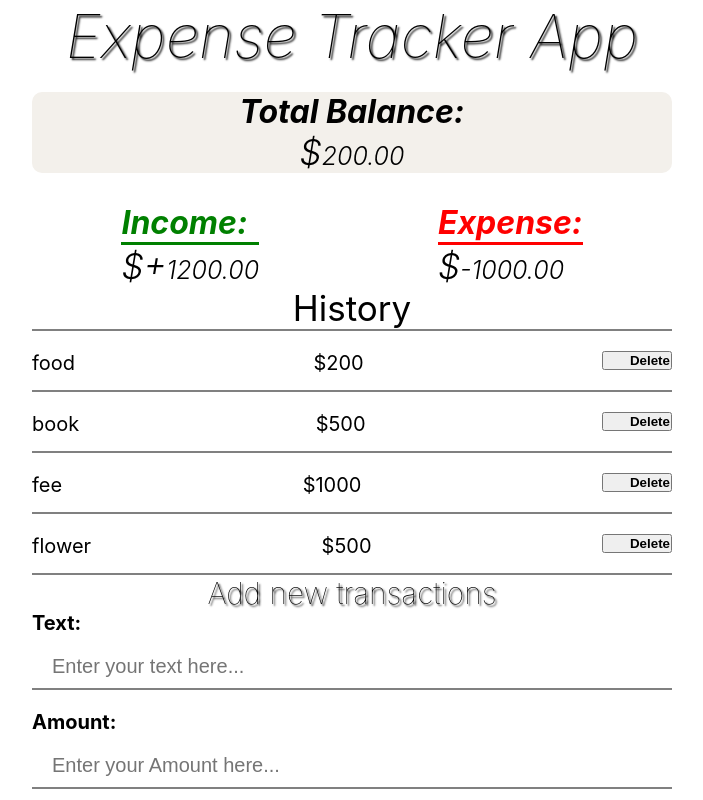
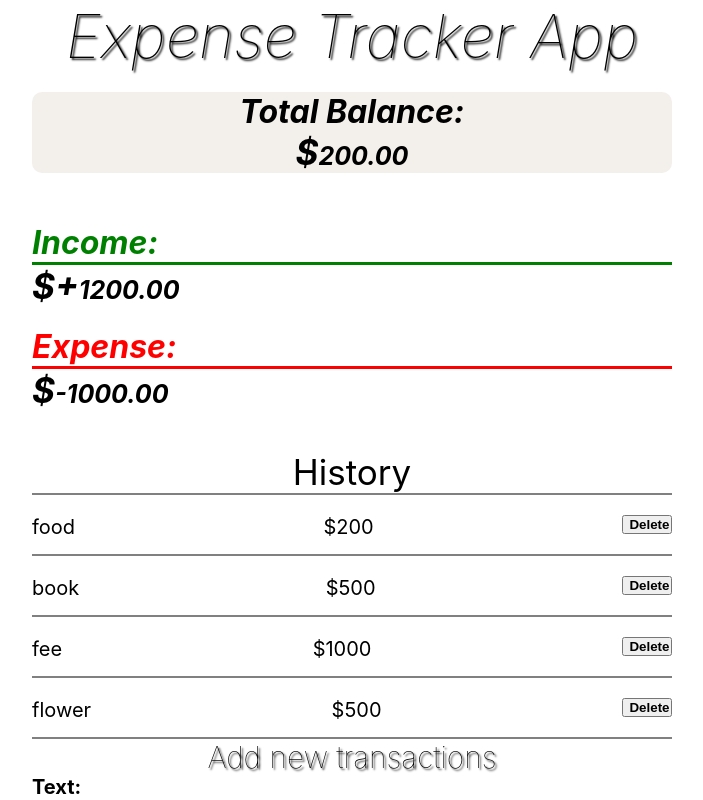
Before and after one commit to Aziz-Rashid/Expense-Tracking-App, a React (Create React App) app: page / in a window 1280 px wide. Shown: the top 800 px of the page, without its empty margins (288-991 px from the left). Built offline with nearby package versions, Linux system fonts and the light colour scheme.

Commit message:
edit files

```diff
--- a/src/component/History.css
+++ b/src/component/History.css
@@ -19,10 +19,10 @@
 }
 .btn{
     display: flex;
-    justify-content: end;
-    width: 70px;
+    justify-content: space-around;
+    width: 50px;
     margin-bottom: 20px;
-    padding-left: 10px;
+    padding-left: 5px;
     font-weight: bold;
 }
 .his{
--- a/src/component/Income.css
+++ b/src/component/Income.css
@@ -1,21 +1,25 @@
 .income{
-    display: flex;
-    justify-content: space-evenly;
+    display: block;
+    justify-content: space-between;
     font-style: italic;
     width: 50%;
     margin: auto;
+    margin-bottom: 40px;
+    margin-top: 50px;
 }
 .inc{
     color: green;
     border-bottom: 3px solid green;
+    /* text-align: center; */
 }
 .exp{
     color: red;
     border-bottom: 3px solid red;
+    /* text-align: center; */
 }
 .size{
     font-size: 25px;
-    font-weight: 300;
+    font-weight: bolder;
 }
 .sp{
     font-size: 35px;
```
